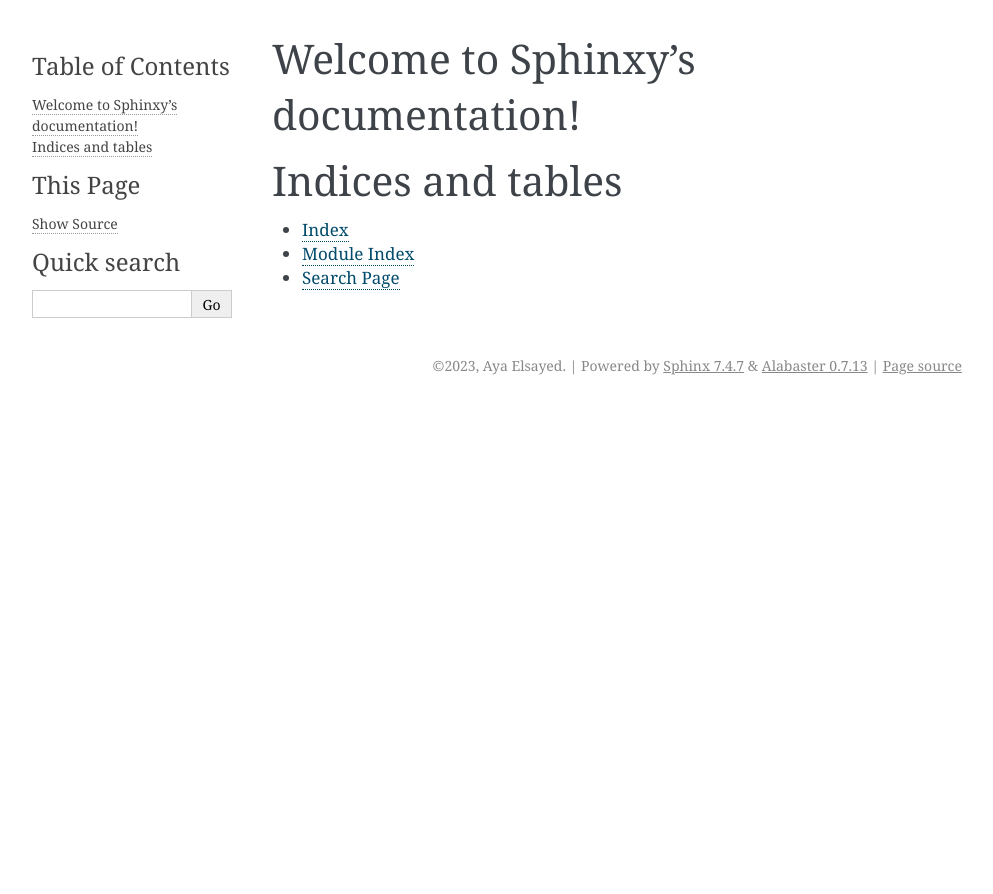
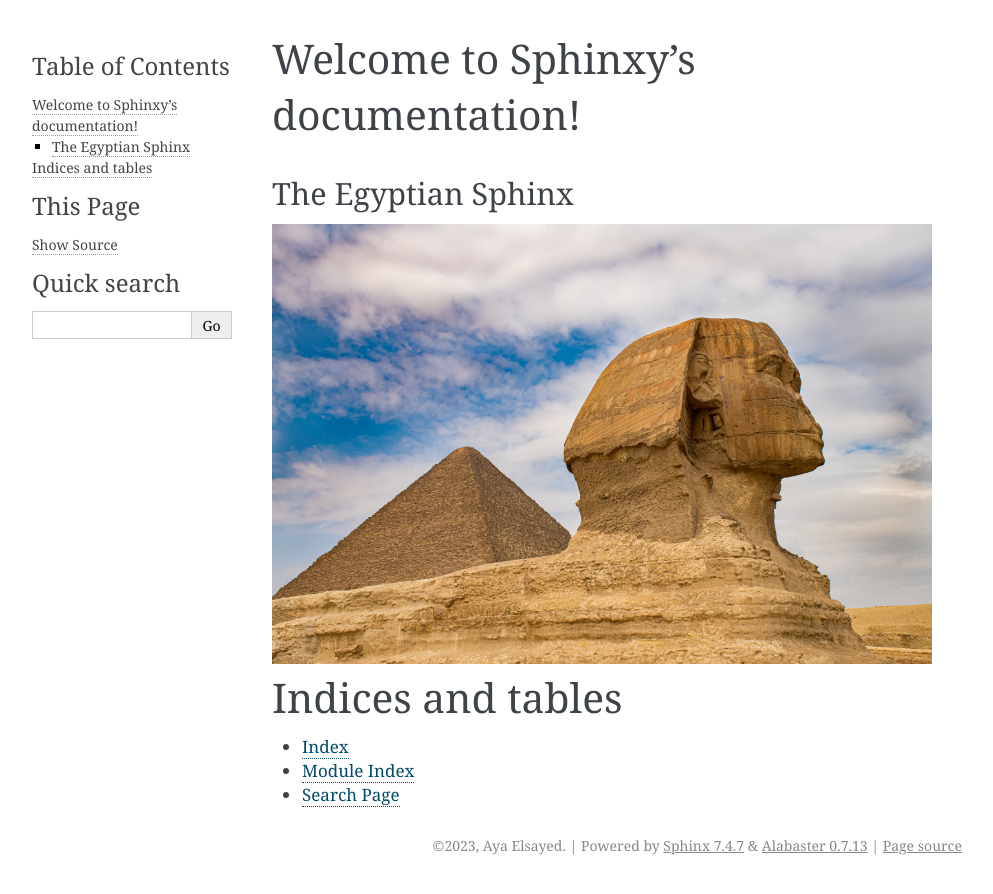
Before and after one commit to aelsayed95/sphinxy, a Sphinx documentation site: the page built from docs/index.rst, in a window 1280 px wide. Shown: the top 894 px of the page, without its empty margins (148-1141 px from the left). Built offline with Sphinx 7.4.7, drawn with Linux system fonts in a browser that asks for light colours.

Commit message:
03-rst-basics

```diff
--- a/docs/index.rst
+++ b/docs/index.rst
@@ -11,6 +11,10 @@ Welcome to Sphinxy's documentation!
    :caption: Contents:
 
 
+The Egyptian Sphinx
+--------------------
+.. image:: _static/sphinx.png
+
 
 Indices and tables
 ==================
```
Also changed, not shown: docs/_static/sphinx.png (added).
